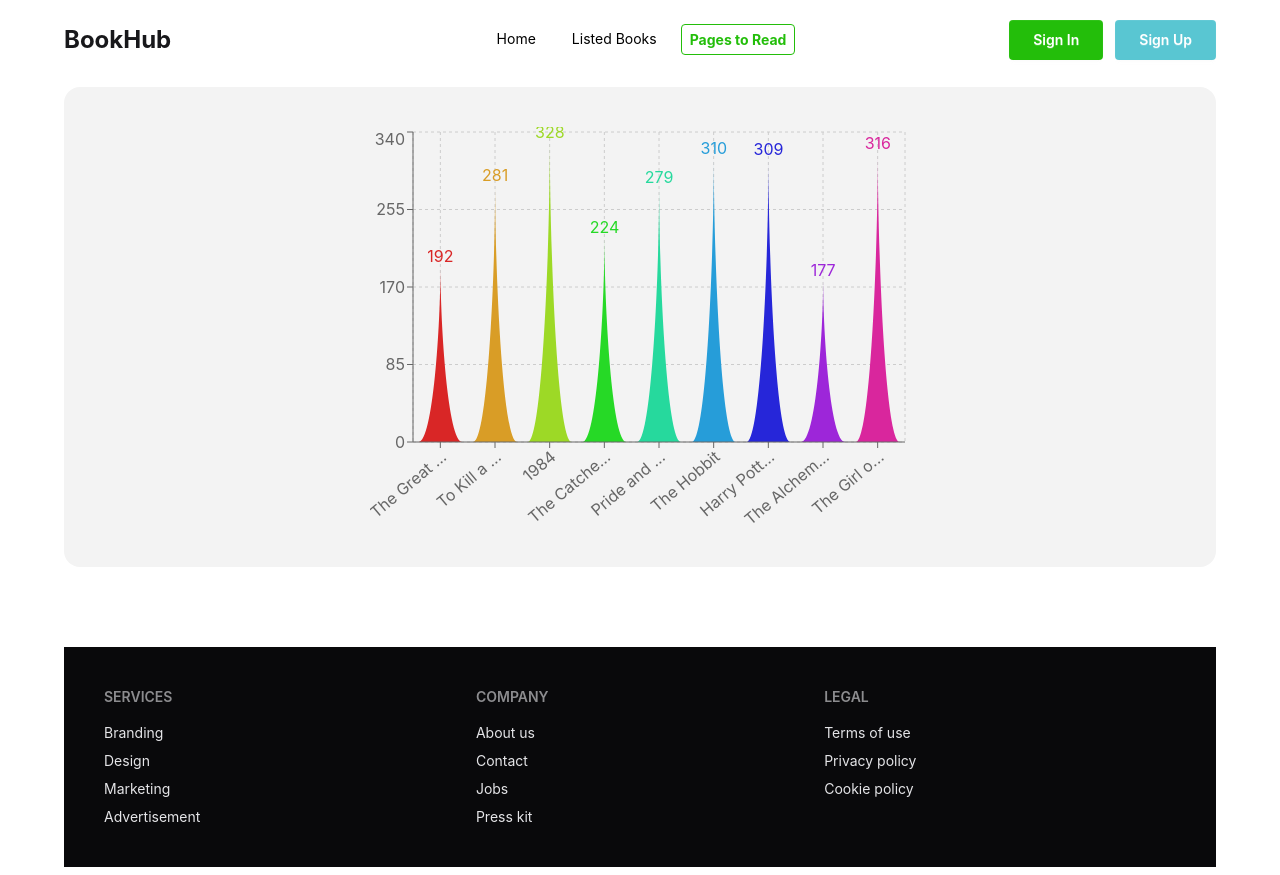
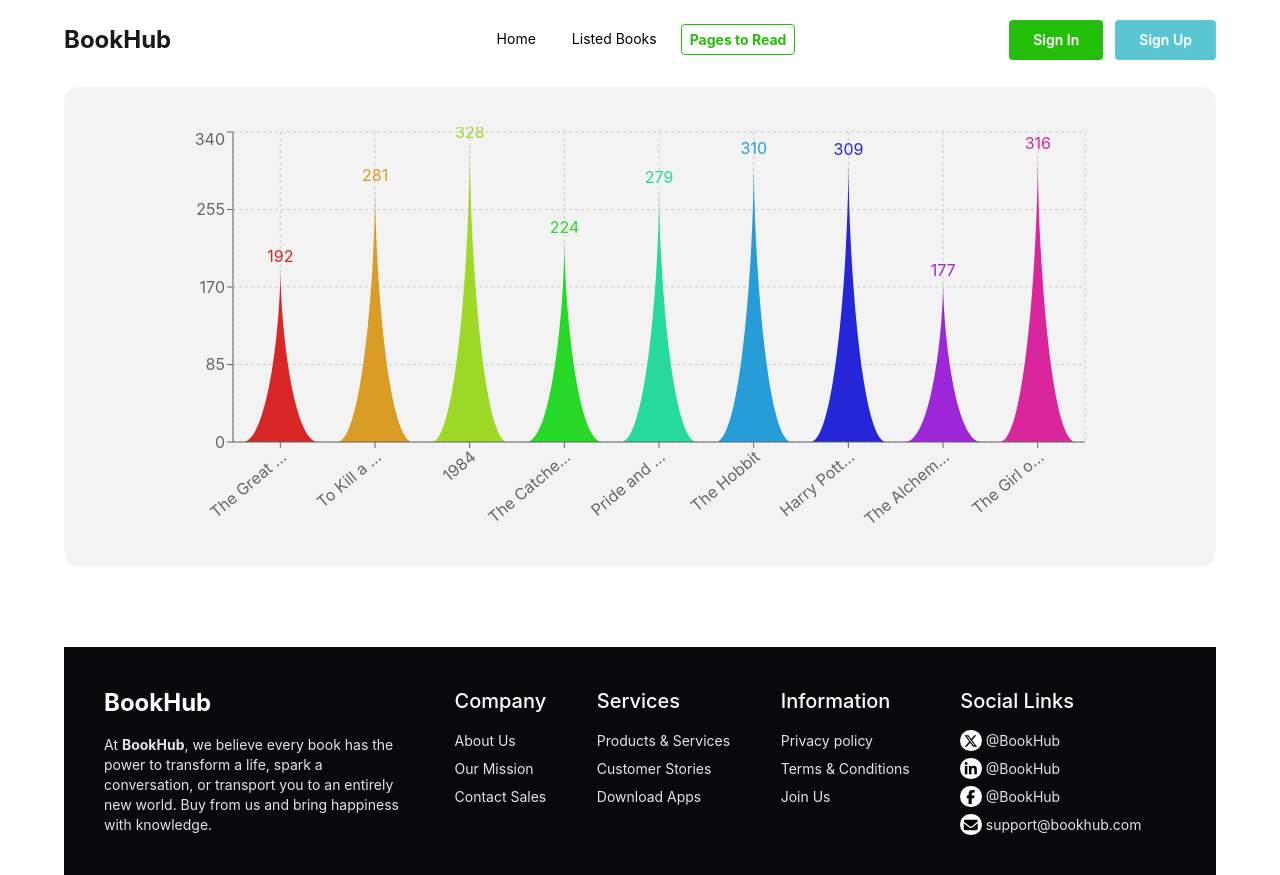
Before and after one commit to ahmedTonoy/BookHub, a React (Vite) app: page /meter in a window 1280 px wide. Built offline with nearby package versions, Linux system fonts and the light colour scheme.

Commit message:
chore(footer): update footer content

```diff
--- a/package.json
+++ b/package.json
@@ -10,6 +10,11 @@
     "preview": "vite preview"
   },
   "dependencies": {
+    "@fortawesome/fontawesome-svg-core": "^7.2.0",
+    "@fortawesome/free-brands-svg-icons": "^7.2.0",
+    "@fortawesome/free-regular-svg-icons": "^7.2.0",
+    "@fortawesome/free-solid-svg-icons": "^7.2.0",
+    "@fortawesome/react-fontawesome": "^3.3.1",
     "@tailwindcss/vite": "^4.3.0",
     "lucide": "^1.3.0",
     "lucide-react": "^1.3.0",
--- a/src/components/CustomizeBarShapes/CustomizeBarShapes.jsx
+++ b/src/components/CustomizeBarShapes/CustomizeBarShapes.jsx
@@ -42,7 +42,10 @@ export default function CustomizeBarShapes({ data }) {
   const isMobile = window.innerWidth < 640;
   return (
     <div style={{ overflowX: "auto" }}>
-      <div style={{ minWidth: data.length * 60 }}>
+      <div
+        className=""
+        style={{ minWidth: isMobile ? data.length * 60 : data.length * 100 }}
+      >
         <ResponsiveContainer width="100%" height={400}>
           <BarChart data={data}>
             <CartesianGrid strokeDasharray="3 3" />
--- a/src/components/Footer/Footer.jsx
+++ b/src/components/Footer/Footer.jsx
@@ -1,25 +1,82 @@
+import { FontAwesomeIcon } from "@fortawesome/react-fontawesome";
+import {
+  faFacebookF,
+  faLinkedinIn,
+  faXTwitter,
+} from "@fortawesome/free-brands-svg-icons";
+import { faEnvelope } from "@fortawesome/free-solid-svg-icons";
+import { Link } from "react-router";
+
 const Footer = () => {
   return (
     <footer className="footer sm:footer-horizontal bg-neutral text-neutral-content p-10">
+      <aside>
+        <Link to="/">
+          <p className="font-bold text-2xl text-white mb-2">BookHub</p>
+        </Link>
+        <p className="sm:max-w-75">
+          At <span className="font-bold">BookHub</span>, we believe every book
+          has the power to transform a life, spark a conversation, or transport
+          you to an entirely new world. Buy from us and bring happiness with
+          knowledge.
+        </p>
+      </aside>
       <nav>
-        <h6 className="footer-title">Services</h6>
-        <a className="link link-hover">Branding</a>
-        <a className="link link-hover">Design</a>
-        <a className="link link-hover">Marketing</a>
-        <a className="link link-hover">Advertisement</a>
+        <h6 className="font-medium text-xl text-white mb-2">Company</h6>
+        <a className="link link-hover">About Us</a>
+        <a className="link link-hover">Our Mission</a>
+        <a className="link link-hover">Contact Sales</a>
       </nav>
       <nav>
-        <h6 className="footer-title">Company</h6>
-        <a className="link link-hover">About us</a>
-        <a className="link link-hover">Contact</a>
-        <a className="link link-hover">Jobs</a>
-        <a className="link link-hover">Press kit</a>
+        <h6 className="font-medium text-xl text-white mb-2">Services</h6>
+        <a className="link link-hover">Products & Services</a>
+        <a className="link link-hover">Customer Stories</a>
+        <a className="link link-hover">Download Apps</a>
       </nav>
       <nav>
-        <h6 className="footer-title">Legal</h6>
-        <a className="link link-hover">Terms of use</a>
+        <h6 className="font-medium text-xl text-white mb-2">Information</h6>
         <a className="link link-hover">Privacy policy</a>
-        <a className="link link-hover">Cookie policy</a>
+        <a className="link link-hover">Terms & Conditions</a>
+        <a className="link link-hover">Join Us</a>
+      </nav>
+      <nav>
+        <h6 className="font-medium text-xl text-white mb-2">Social Links</h6>
+        <a className="link link-hover">
+          <span className="p-0.5 rounded-full bg-white mr-1">
+            <FontAwesomeIcon
+              className="text-black"
+              icon={faXTwitter}
+            ></FontAwesomeIcon>
+          </span>
+          @BookHub
+        </a>
+        <a className="link link-hover">
+          <span className="p-0.5 rounded-full bg-white mr-1">
+            <FontAwesomeIcon
+              className="text-black"
+              icon={faLinkedinIn}
+            ></FontAwesomeIcon>
+          </span>
+          @BookHub
+        </a>
+        <a className="link link-hover">
+          <span className="p-0.5 rounded-full bg-white mr-1">
+            <FontAwesomeIcon
+              className="text-black"
+              icon={faFacebookF}
+            ></FontAwesomeIcon>
+          </span>
+          @BookHub
+        </a>
+        <a className="link link-hover">
+          <span className="p-0.5 rounded-full bg-white mr-1">
+            <FontAwesomeIcon
+              className="text-black"
+              icon={faEnvelope}
+            ></FontAwesomeIcon>
+          </span>
+          support@bookhub.com
+        </a>
       </nav>
     </footer>
   );
```
Also changed, not shown: 1 other file (tests, documents, lock files or other folders).
